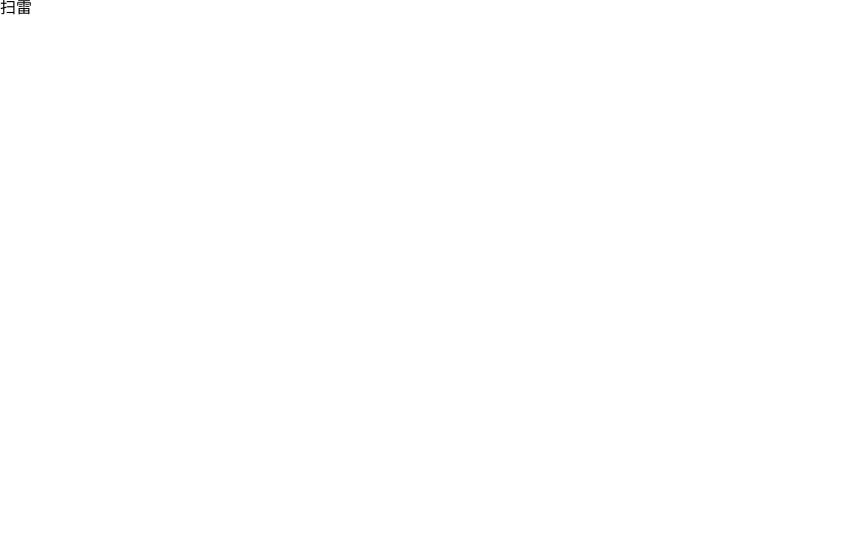
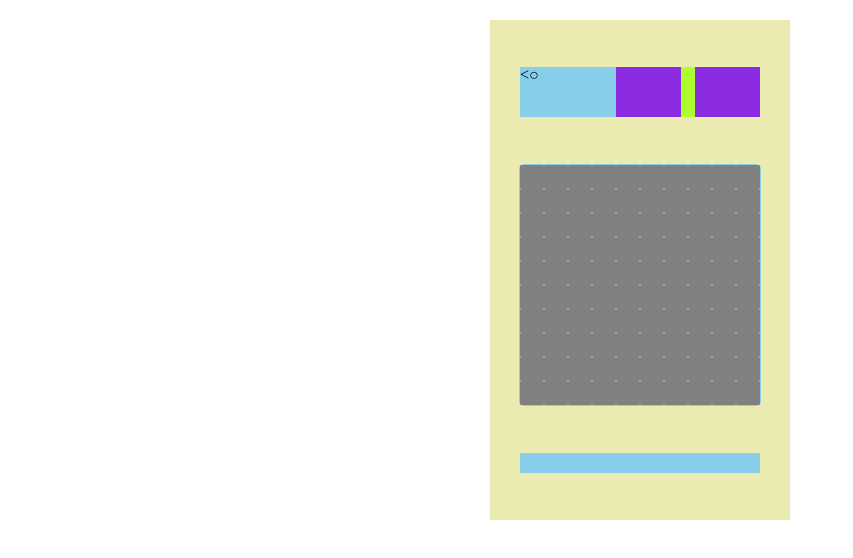
Before and after one commit to jiepengfei/gameReprint, a React (Create React App) app: page /minesweeper in a window 1280 px wide. Shown: the top 558 px of the page, without its empty margins (0-853 px from the left). Built offline with nearby package versions, Linux system fonts and the light colour scheme.

Commit message:
【扫雷】add

```diff
--- /dev/null
+++ b/src/games/minesweeper/core.js
@@ -0,0 +1,128 @@
+export default class Minesweeping {
+  // #region field
+  #colunm;
+
+  #row;
+
+  #dataArray;
+
+  #mineArray;
+
+  #elementArr;
+
+  #temSet; // 存储当前点击事件数据的临时set对象
+  // #endregion
+
+  constructor (column, row) {
+    this.#colunm = column;
+    this.#row = row;
+    const dataBuffer = new ArrayBuffer(this.#colunm * this.#row);
+    this.#dataArray = new Uint8Array(dataBuffer);
+    const mineBuffer = new ArrayBuffer((this.#colunm * this.#row) / 10);
+    this.#mineArray = new Uint8Array(mineBuffer);
+    this.#elementArr = new Array(100);
+    this.#temSet = new Set([]);
+    this.#initMine();
+    this.#countMineNum();
+    this.#createElement();
+  }
+
+  #initMine = () => {
+    for (let i = 0; i < this.#dataArray.length / 10;) {
+      const randNum = Math.floor(Math.random() * 100);
+      if (this.#dataArray[randNum] !== 9) {
+        this.#dataArray[randNum] = 9;
+        this.#mineArray[i] = randNum;
+        i += 1;
+      }
+    }
+  };
+
+  #countMineNum = () => {
+    this.#mineArray.forEach((value) => {
+      if (value - this.#colunm > 0) this.#dataArray[value - this.#colunm] += 1; // up
+      if (value - this.#colunm > 0 && value % this.#colunm !== this.#colunm - 1) {
+        this.#dataArray[value - this.#colunm + 1] += 1;
+      } // upper right
+      if (value % this.#colunm !== this.#colunm - 1) this.#dataArray[value + 1] += 1; // right
+      if (
+        value % this.#colunm !== this.#colunm - 1 &&
+        value + this.#colunm < this.#dataArray.length
+      ) {
+        this.#dataArray[value + this.#colunm + 1] += 1;
+      } // low right
+      if (value + this.#colunm < this.#dataArray.length) {
+        this.#dataArray[value + this.#colunm] += 1;
+      } // down
+      if (value + this.#colunm < this.#dataArray.length && value % this.#colunm !== 0) {
+        this.#dataArray[value + this.#colunm - 1] += 1;
+      } // left lower
+      if (value % this.#colunm !== 0) this.#dataArray[value - 1] += 1; // left
+      if (
+        value - this.#colunm > 0 && value % this.#colunm !== 0
+      ) {
+        this.#dataArray[value - this.#colunm - 1] += 1;
+      } // upper left
+    });
+  };
+
+  #createElement = () => {
+    const container = document.querySelector('.container');
+    for (let i = 0; i < this.#colunm * this.#row; i++) {
+      const ele = document.createElement('div');
+      ele.setAttribute('num', i);
+      this.#elementArr[i] = ele;
+      container.appendChild(ele);
+    }
+  };
+
+  clickEvent = (num) => {
+    this.#temSet.clear();
+    console.time('timer');
+    if (this.#dataArray[num] === 0) {
+      this.#clickBlank(num);
+    } else {
+      this.#elementArr[num].innerHTML = this.#dataArray[num];
+    };
+    this.#render();
+    console.timeEnd('timer');
+    console.log(this.#temSet);
+    const arr1 = [[], [], [], [], [], [], [], [], [], []];
+    for (let i = 0; i < 10; i++) {
+      for (let j = 0; j < 10; j++) {
+        arr1[i].push(this.#dataArray[i * 10 + j]);
+      }
+    }
+    console.log(arr1);
+  };
+
+  #clickBlank = (num) => {
+    if (this.#temSet.has(num)) return;
+    this.#temSet.add(num);
+    if ((num - this.#colunm) >= 0 && this.#dataArray[num - this.#colunm] === 0) {
+      this.#clickBlank(num - this.#colunm);
+    }
+    if (
+      (num + this.#colunm) < this.#colunm * this.#row &&
+      this.#dataArray[num + this.#colunm] === 0
+    ) {
+      this.#clickBlank(num + this.#colunm);
+    }
+    if (
+      (num - 1) >= 0 && (num - 1) % this.#colunm !== this.#colunm - 1 &&
+      this.#dataArray[num - 1] === 0
+    ) {
+      this.#clickBlank(num - 1);
+    }
+    if ((num + 1) < this.#colunm * this.#row && (num + 1) % this.#colunm !== 0 &&
+    this.#dataArray[num + 1] === 0) {
+      this.#clickBlank(num + 1);
+    }
+  };
+
+  #render = () => {
+    this.#temSet.forEach((num) => {
+      this.#elementArr[num].style.backgroundColor = 'skyblue';
+    });
+  };
+}
--- /dev/null
+++ b/src/games/minesweeper/index.css
@@ -0,0 +1,78 @@
+@media screen and (max-width: 768px) {
+  .main {
+    width: 100vw;
+    height: 100vh;
+  }
+}
+
+@media screen and (min-width: 768px) {
+  .main {
+    width: 300px;
+    height: 500px;
+    margin: 20px auto;
+  }
+}
+
+.main {
+  display: flex;
+  flex-direction: column;
+  justify-content: space-evenly;
+  /* flex-wrap: wrap; */
+  align-items: center;
+  background: rgb(235, 235, 177);
+}
+
+.head {
+  display: flex;
+  justify-content: space-between;
+  width: 80%;
+  height: 10%;
+  background: skyblue;
+}
+
+.head .score {
+  display: flex;
+  justify-content: space-between;
+  width: 60%;
+  height: 100%;
+  background: greenyellow;
+}
+
+.head .score div {
+  width: 45%;
+  height: 100%;
+  background: blueviolet;
+}
+
+.bottom {
+  width: 80%;
+  height: 20px;
+  background: skyblue;
+}
+
+.container {
+  display: flex;
+  justify-content: space-evenly;
+  flex-wrap: wrap;
+  align-items: center;
+  /* margin: 50px auto; */
+  width: 80%;
+  height: 48%;
+  border: 1px solid skyblue;
+  border-radius: 2%;
+  /* background: skyblue; */
+}
+
+.container div {
+  display: flex;
+  justify-content: center;
+  align-items: center;
+  width: 10%;
+  height: 10%;
+  font-size: 10px;
+  border-radius: 5%;
+  text-align: center;
+  background-color: gray;
+  /* font-size: calc(60%); */
+  /* transition: 1s; */
+}
--- a/src/games/minesweeper/index.jsx
+++ b/src/games/minesweeper/index.jsx
@@ -1,8 +1,36 @@
-import React from 'react';
+import React, { useEffect, useState } from 'react';
+import Minesweeping from './core';
+import './index.css';
 
 const Minesweeper = () => {
+  const [newGame, initNewGame] = useState(null);
+  const clickEvent = (e) => {
+    const num = e.target.getAttribute('num');
+    newGame.clickEvent(Number(num));
+  };
+  useEffect(() => {
+    // eslint-disable-next-line no-unused-vars
+    initNewGame(new Minesweeping(10, 10));
+  }, []);
+
   return (
-    <div>扫雷</div>
+    <div className='main'>
+      <div className='head'>
+        <div className='button'>
+          <span className='backToMenu'>&lt;</span>
+          <span className='refresh'>○</span>
+        </div>
+        <div className='score'>
+          <div className='currentScore'></div>
+          <div className='bestScore'></div>
+        </div>
+      </div>
+      <div className='container' onClick={clickEvent}></div>
+      <div className='bottom'>
+        <div className='moveCount'></div>
+        <div className='currentTime'></div>
+      </div>
+    </div>
   );
 };
 
```
